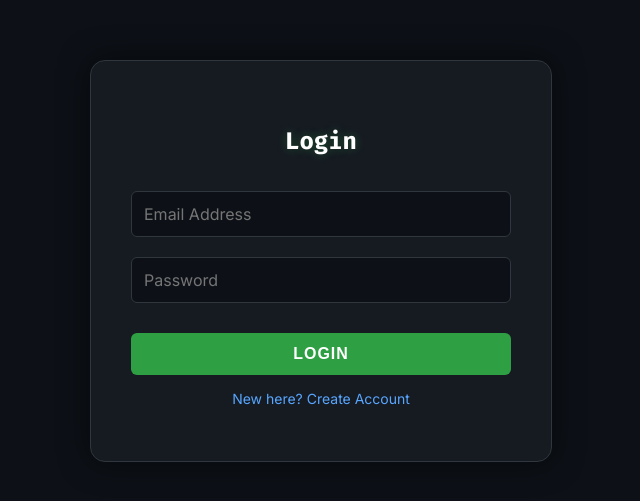
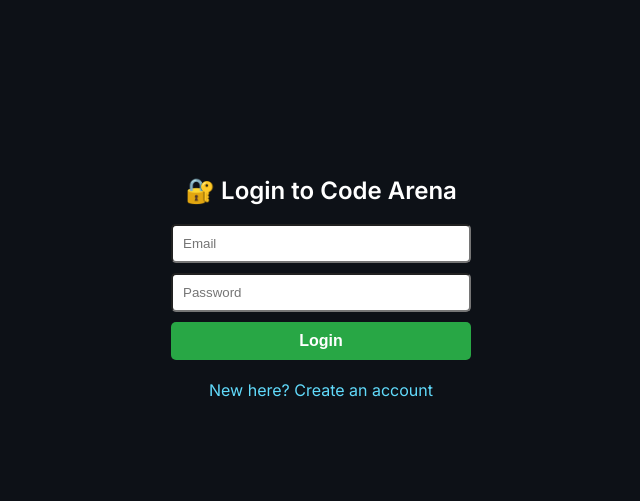
Before and after one commit to debopamghosh12/CodeArena, a React (Create React App) app in the folder code-arena-frontend/: page / in a window 1280 px wide. Shown: the part 139-640 px from the top of the page, without its empty margins (319-959 px from the left). Built offline with nearby package versions, Linux system fonts and the light colour scheme; no server answers.

Commit message:
Fixed all Frontend Bugs

```diff
--- a/code-arena-frontend/src/App.js
+++ b/code-arena-frontend/src/App.js
@@ -4,21 +4,20 @@
 import CodeEditor from "./CodeEditor";
 import "./App.css";
 
-// 👇 IMPORTANT: Link-er sheshe kono '/' dibi na!
+// 👇 Socket Connection to Render Backend
 const socket = io.connect("https://code-arena-backend-w7vw.onrender.com");
 
 function App() {
   const [username, setUsername] = useState("");
   const [room, setRoom] = useState("");
   const [showEditor, setShowEditor] = useState(false);
-
-  // 🔥 PROBLEM STATE (Eta null thakle 'Connecting...' dekhay)
   const [problem, setProblem] = useState(null);
 
-  // 1. Listen for Incoming Questions
   useEffect(() => {
+    // 🔥 Listen for Question Data
     socket.on("load_question", (data) => {
-      console.log("🔥 Mission Received from Server:", data); // Console check korbi
+      console.log("🔥 Mission Data Received:", data);
+
       if (data && data.problem) {
         setProblem(data.problem);
       }
@@ -30,15 +29,17 @@
   }, []);
 
   const handleLogin = (user) => {
+    // 🔥 Ensures 'user' is just a string name
     setUsername(user);
   };
 
   const handleJoinRoom = () => {
-    if (room !== "" && username !== "") {
+    if (room.trim() !== "" && username) {
       console.log("🚀 Joining Room:", room);
-      // Join Room Event Send
       socket.emit("join_room", { room, difficulty: "easy" });
       setShowEditor(true);
+    } else {
+        alert("Please enter a Room ID!");
     }
   };
 
@@ -47,32 +48,26 @@
       {!username ? (
         <Auth onLogin={handleLogin} />
       ) : !showEditor ? (
-        <div className="join-container" style={{
-            display: "flex",
-            flexDirection: "column",
-            alignItems: "center",
-            justifyContent: "center",
-            height: "100vh",
-            color: "white"
-        }}>
-          <h2>🚀 Welcome, {username}!</h2>
-          <div style={{background: "#2d2d2d", padding: "20px", borderRadius: "10px"}}>
+        <div className="join-container" style={{display: "flex", flexDirection: "column", alignItems: "center", justifyContent: "center", height: "100vh", color: "white"}}>
+          <h1>👋 Welcome, {username}!</h1>
+
+          <div style={{background: "#252526", padding: "30px", borderRadius: "10px", boxShadow: "0 4px 10px rgba(0,0,0,0.5)"}}>
+            <h3 style={{marginTop: 0, color: "#61dafb"}}>Enter Battle Arena ⚔️</h3>
             <input
                 type="text"
-                placeholder="Enter Room ID (e.g. ROOM1)"
+                placeholder="Room ID (e.g. ROOM1)"
                 onChange={(event) => setRoom(event.target.value)}
-                style={{padding: "10px", marginRight: "10px", borderRadius: "5px", border: "none"}}
+                style={{padding: "12px", width: "200px", marginRight: "10px", borderRadius: "5px", border: "1px solid #555", background: "#333", color: "white", fontSize: "16px"}}
             />
             <button
                 onClick={handleJoinRoom}
-                style={{padding: "10px 20px", background: "#007acc", color: "white", border: "none", borderRadius: "5px", cursor: "pointer", fontWeight: "bold"}}
+                style={{padding: "12px 24px", background: "#007acc", color: "white", border: "none", borderRadius: "5px", cursor: "pointer", fontWeight: "bold", fontSize: "16px"}}
             >
-                Start Mission ⚔️
+                START
             </button>
           </div>
         </div>
       ) : (
-        // Pass problem & username to Editor
         <CodeEditor
           socket={socket}
           roomId={room}
--- a/code-arena-frontend/src/Auth.js
+++ b/code-arena-frontend/src/Auth.js
@@ -4,83 +4,60 @@
 
 const Auth = ({ onLogin }) => {
   const [isLogin, setIsLogin] = useState(true);
-  const [formData, setFormData] = useState({ username: "", email: "", password: "" });
-  const [message, setMessage] = useState("");
+  const [username, setUsername] = useState("");
+  const [email, setEmail] = useState("");
+  const [password, setPassword] = useState("");
   const [error, setError] = useState("");
-
-  const handleChange = (e) => {
-    setFormData({ ...formData, [e.target.name]: e.target.value });
-  };
 
   const handleSubmit = async (e) => {
     e.preventDefault();
-    setMessage("");
     setError("");
 
     const endpoint = isLogin ? "/login" : "/signup";
-    // Make sure port 5000 is correct for your backend
-    const url = `https://code-arena-backend-w7vw.onrender.com/api/auth${endpoint}`;
 
     try {
-      const res = await axios.post(url, formData);
+      // 👇 LINK CHECK: Sheshe slash nei
+      const url = `https://code-arena-backend-w7vw.onrender.com/api/auth${endpoint}`;
+
+      const payload = isLogin ? { email, password } : { username, email, password };
+
+      const res = await axios.post(url, payload);
 
       if (isLogin) {
-        // Login Successful -> NO ALERT -> Direct Entry
-        onLogin(res.data.token, res.data.username);
+        // 🔥 CRITICAL FIX: Send only the username string
+        console.log("Login Success:", res.data);
+        onLogin(res.data.username);
       } else {
-        // Signup Successful -> Show Text Message, NO ALERT
-        setMessage("✅ Signup Successful! Please Login now.");
-        setIsLogin(true); // Switch to Login view automatically
+        setIsLogin(true);
+        setError("Account created! Please log in.");
       }
+
     } catch (err) {
-      setError(err.response?.data?.msg || "Something went wrong");
+      console.error(err);
+      setError(err.response?.data?.msg || "Authentication failed");
     }
   };
 
   return (
-    <div className="joinChatContainer">
-      <h3>{isLogin ? "Login" : "Register"}</h3>
+    <div className="auth-container" style={{textAlign: "center", marginTop: "50px", color: "white"}}>
+      <h2>{isLogin ? "🔐 Login to Code Arena" : "📝 Sign Up"}</h2>
 
-      {!isLogin && (
-        <input
-          type="text"
-          name="username"
-          placeholder="Username"
-          onChange={handleChange}
-        />
-      )}
+      <form onSubmit={handleSubmit} style={{display: "flex", flexDirection: "column", gap: "10px", width: "300px", margin: "0 auto"}}>
+        {!isLogin && (
+          <input type="text" placeholder="Username" value={username} onChange={(e) => setUsername(e.target.value)} required style={{padding: "10px", borderRadius: "5px"}}/>
+        )}
+        <input type="email" placeholder="Email" value={email} onChange={(e) => setEmail(e.target.value)} required style={{padding: "10px", borderRadius: "5px"}}/>
+        <input type="password" placeholder="Password" value={password} onChange={(e) => setPassword(e.target.value)} required style={{padding: "10px", borderRadius: "5px"}}/>
 
-      <input
-        type="email"
-        name="email"
-        placeholder="Email Address"
-        onChange={handleChange}
-      />
+        <button type="submit" style={{padding: "10px", background: "#28a745", color: "white", border: "none", borderRadius: "5px", cursor: "pointer", fontWeight: "bold", fontSize: "16px"}}>
+          {isLogin ? "Login" : "Sign Up"}
+        </button>
+      </form>
 
-      <input
-        type="password"
-        name="password"
-        placeholder="Password"
-        onChange={handleChange}
-      />
+      {error && <p style={{color: "#ff4d4d", marginTop: "10px", fontWeight: "bold"}}>{error}</p>}
 
-      <button className="btn-primary" onClick={handleSubmit}>
-        {isLogin ? "Login" : "Sign Up"}
-      </button>
-
-      {/* Messages show korbe without Popup */}
-      {message && <p style={{ color: "#2ea043", marginTop: "10px", fontWeight: "bold" }}>{message}</p>}
-      {error && <p style={{ color: "#da3633", marginTop: "10px", fontWeight: "bold" }}>{error}</p>}
-
-      <p
-        style={{ color: "#58a6ff", cursor: "pointer", marginTop: "15px", fontSize: "14px" }}
-        onClick={() => {
-            setIsLogin(!isLogin);
-            setMessage("");
-            setError("");
-        }}
-      >
-        {isLogin ? "New here? Create Account" : "Already have an account? Login"}
+      <p style={{marginTop: "20px", cursor: "pointer", color: "#61dafb"}} onClick={() => setIsLogin(!isLogin)}>
+        {isLogin ? "New here? Create an account" : "Already have an account? Login"}
       </p>
     </div>
   );
--- a/code-arena-frontend/src/CodeEditor.js
+++ b/code-arena-frontend/src/CodeEditor.js
@@ -11,13 +11,13 @@
   const [isRunning, setIsRunning] = useState(false);
   const [isWinner, setIsWinner] = useState(false);
 
-  // Sync Code via Socket
+  // Sync Code
   const handleEditorChange = (value) => {
     setCode(value);
     socket.emit("send_code", { code: value, room: roomId });
   };
 
-  // Listen for Code Changes (Opponent typing)
+  // Listen for opponent's code
   useEffect(() => {
     socket.on("receive_code", (data) => {
       setCode(data.code);
@@ -33,7 +33,6 @@
     try {
       const testInput = problem?.testCases?.[0]?.input || "";
 
-      // 👇 TOR RENDER BACKEND LINK (UPDATED)
       const response = await axios.post("https://code-arena-backend-w7vw.onrender.com/api/compile", {
         code: code,
         language: language,
@@ -45,13 +44,12 @@
       // Check Win Logic
       if (problem && problem.testCases) {
         const expected = problem.testCases[0].output.trim();
-        const actual = result.trim(); // Remove extra spaces
+        const actual = result.trim();
 
         if (actual === expected) {
-            setOutput(result + "\n\n✨ TEST CASE PASSED! YOU WON! 🏆 ✨");
-            setIsWinner(true); // Confetti Start
-
-            // Save Win to Database
+            setOutput(result + "\n\n✨ TEST PASSED! YOU WON! 🏆 ✨");
+            setIsWinner(true);
+            // Save Win
             await axios.post("https://code-arena-backend-w7vw.onrender.com/api/users/win", { username });
         } else {
             setOutput(result + `\n\n❌ FAILED.\nExpected: "${expected}"\nGot: "${actual}"`);
@@ -71,10 +69,9 @@
 
   return (
     <div className="code-editor-wrapper">
-      {/* Confetti Effect when User Wins */}
       {isWinner && <Confetti width={window.innerWidth} height={window.innerHeight} />}
 
-      {/* ➤ QUESTION BOX SECTION */}
+      {/* ➤ QUESTION BOX */}
       {problem ? (
         <div className="question-box">
             <h3>📝 Mission: {problem.title}</h3>
@@ -91,7 +88,7 @@
         </div>
       )}
 
-      {/* ➤ EDITOR HEADER (Dropdown & Run Button) */}
+      {/* ➤ HEADER */}
       <div className="editor-header">
         <select
           className="lang-select"
@@ -114,7 +111,6 @@
         )}
       </div>
 
-      {/* ➤ CODE EDITOR AREA */}
       <Editor
         height="50vh"
         theme="vs-dark"
@@ -124,7 +120,6 @@
         options={{ fontSize: 14, scrollBeyondLastLine: false, minimap: { enabled: false } }}
       />
 
-      {/* ➤ TERMINAL OUTPUT */}
       <div className="output-terminal">
         <div className="terminal-header">TERMINAL_OUTPUT &gt;</div>
         <pre>{output}</pre>
```
